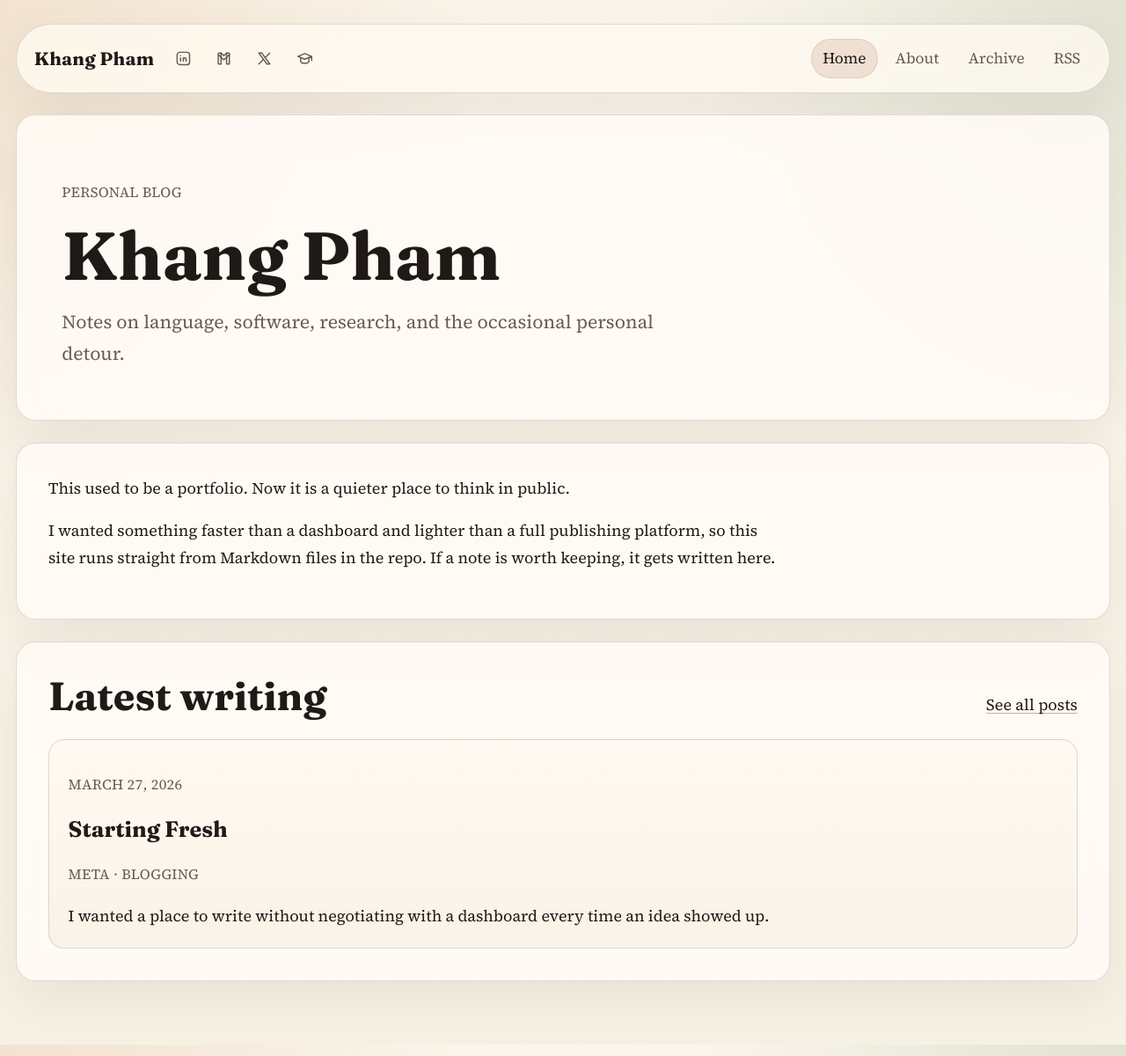
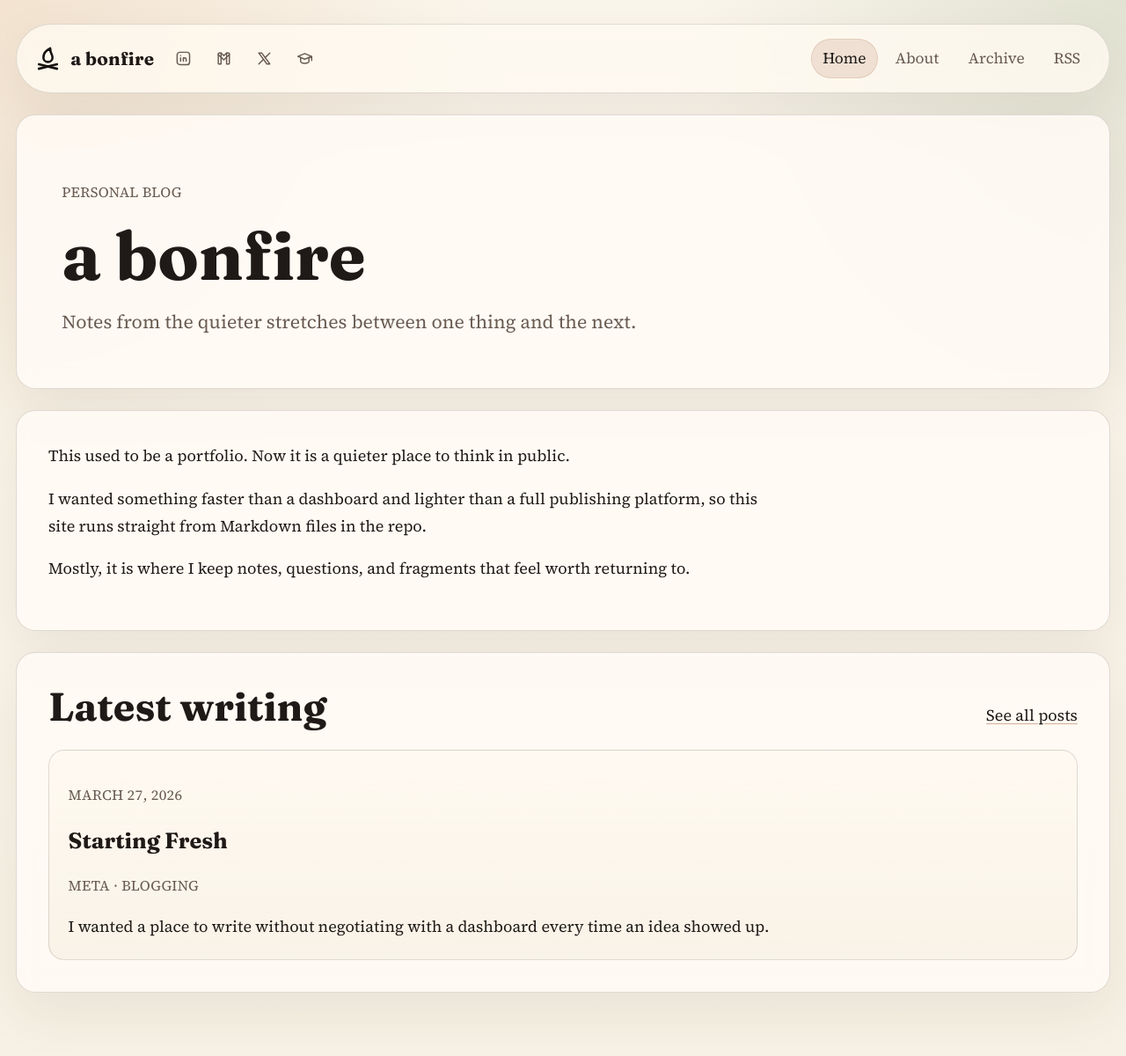
Before and after one commit to vkhangpham/vkhangpham.github.io, a Jekyll site: the page built from index.md, in a window 1280 px wide. Shown: the whole page at 88% size. Built offline with Jekyll 4.4.1, drawn with Linux system fonts in a browser that asks for light colours.

Commit message:
Update blog branding and campfire icons

```diff
--- a/_config.yml
+++ b/_config.yml
@@ -1,5 +1,5 @@
-title: Khang Pham
-description: Notes on language, software, research, and the things worth writing down.
+title: a bonfire
+description: Notes on language, software, research, and the quieter stretches in between.
 url: https://vkhangpham.github.io
 timezone: Asia/Ho_Chi_Minh
 lang: en
--- a/_layouts/default.html
+++ b/_layouts/default.html
@@ -11,6 +11,9 @@
     <link rel="preconnect" href="https://fonts.googleapis.com">
     <link rel="preconnect" href="https://fonts.gstatic.com" crossorigin>
     <link href="https://fonts.googleapis.com/css2?family=Fraunces:opsz,wght@9..144,600;9..144,700&family=Source+Serif+4:opsz,wght@8..60,400;8..60,500;8..60,600&display=swap" rel="stylesheet">
+    <link rel="icon" type="image/svg+xml" sizes="any" href="{{ '/assets/icons/tabler-campfire-favicon.svg' | relative_url }}">
+    <link rel="icon" type="image/png" sizes="32x32" href="{{ '/assets/icons/tabler-campfire-favicon-32x32.png' | relative_url }}">
+    <link rel="icon" type="image/png" sizes="16x16" href="{{ '/assets/icons/tabler-campfire-favicon-16x16.png' | relative_url }}">
     <link rel="alternate" type="application/rss+xml" title="{{ site.title }}" href="{{ '/feed.xml' | relative_url }}">
     <link rel="stylesheet" href="{{ '/assets/css/site.css' | relative_url }}">
   </head>
@@ -23,7 +26,16 @@
     <div class="page-chrome">
       <header class="site-header">
         <div class="brand-lockup">
-          <a class="brand" href="{{ '/' | relative_url }}">{{ site.title }}</a>
+          <a class="brand" href="{{ '/' | relative_url }}">
+            <img
+              class="brand-icon"
+              src="{{ '/assets/icons/tabler-campfire.svg' | relative_url }}"
+              alt=""
+              width="28"
+              height="28"
+            >
+            <span>{{ site.title }}</span>
+          </a>
           {% include social-links.html %}
         </div>
         <nav class="site-nav" aria-label="Primary">
--- a/assets/css/site.css
+++ b/assets/css/site.css
@@ -106,10 +106,20 @@ pre code {
 }
 
 .brand {
+  display: inline-flex;
+  align-items: center;
+  gap: 0.55rem;
   font-family: "Fraunces", Georgia, serif;
   font-size: 1.15rem;
   font-weight: 700;
   letter-spacing: 0.01em;
+}
+
+.brand-icon {
+  display: block;
+  width: 1.75rem;
+  height: 1.75rem;
+  min-width: 1.75rem;
 }
 
 .site-nav {
--- a/index.md
+++ b/index.md
@@ -1,8 +1,10 @@
 ---
 layout: home
-title: Khang Pham
-intro: Notes on language, software, research, and the occasional personal detour.
+title: a bonfire
+intro: Notes from the quieter stretches between one thing and the next.
 ---
 This used to be a portfolio. Now it is a quieter place to think in public.
 
-I wanted something faster than a dashboard and lighter than a full publishing platform, so this site runs straight from Markdown files in the repo. If a note is worth keeping, it gets written here.
+I wanted something faster than a dashboard and lighter than a full publishing platform, so this site runs straight from Markdown files in the repo.
+
+Mostly, it is where I keep notes, questions, and fragments that feel worth returning to.
```
Also changed, not shown: about.md (+2 -2 lines), archive.md (+1 -1 lines), README.md, assets/icons/a-bonfire.svg (added), assets/icons/favicon-16x16.png (added), assets/icons/favicon-32x32.png (added), assets/icons/favicon.svg (added), assets/icons/tabler-campfire-16x16.png (added), assets/icons/tabler-campfire-32x32.png (added), assets/icons/tabler-campfire-favicon-16x16.png (added), assets/icons/tabler-campfire-favicon-32x32.png (added), assets/icons/tabler-campfire-favicon.svg (added), assets/icons/tabler-campfire.svg (added).
